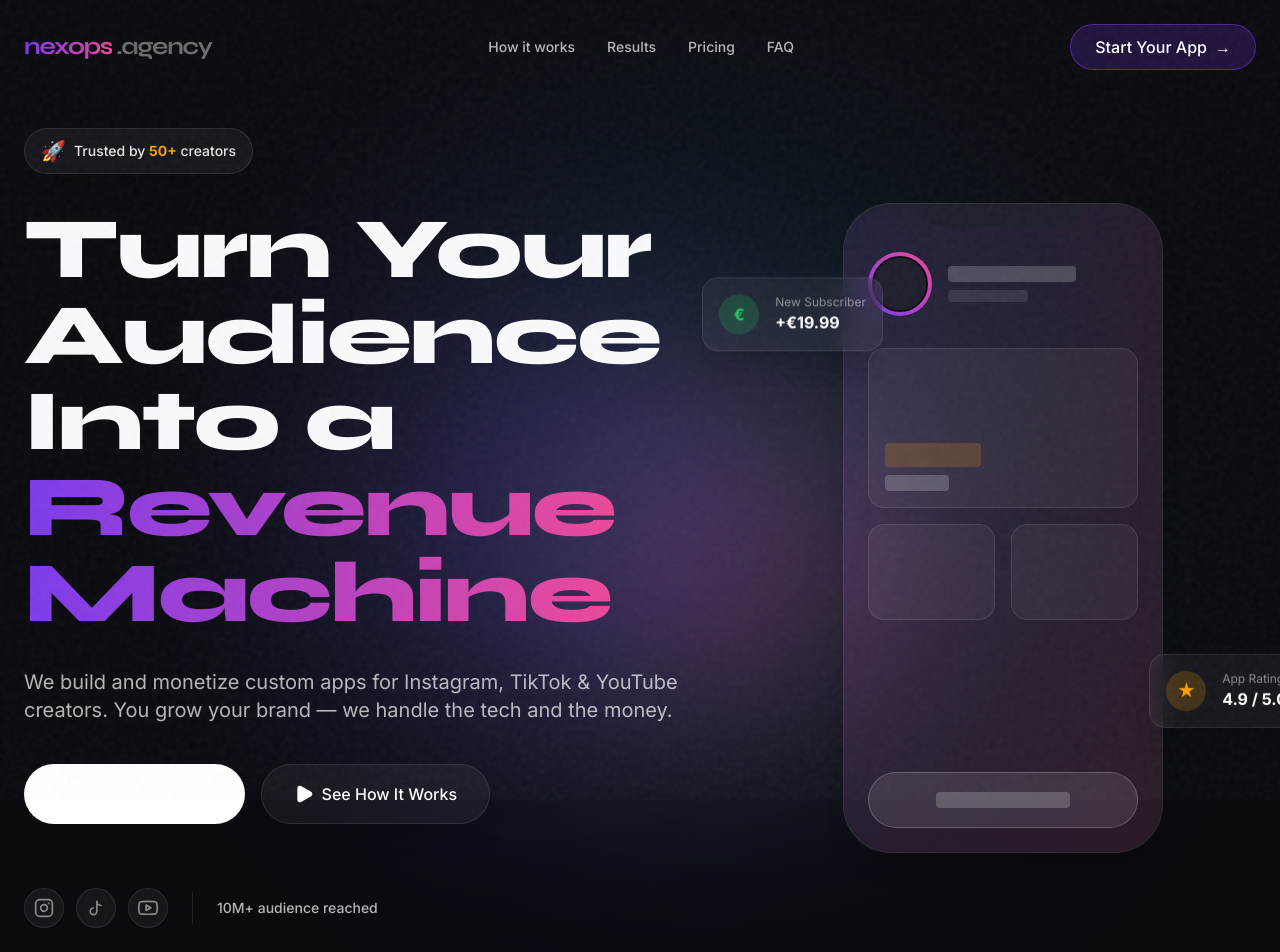
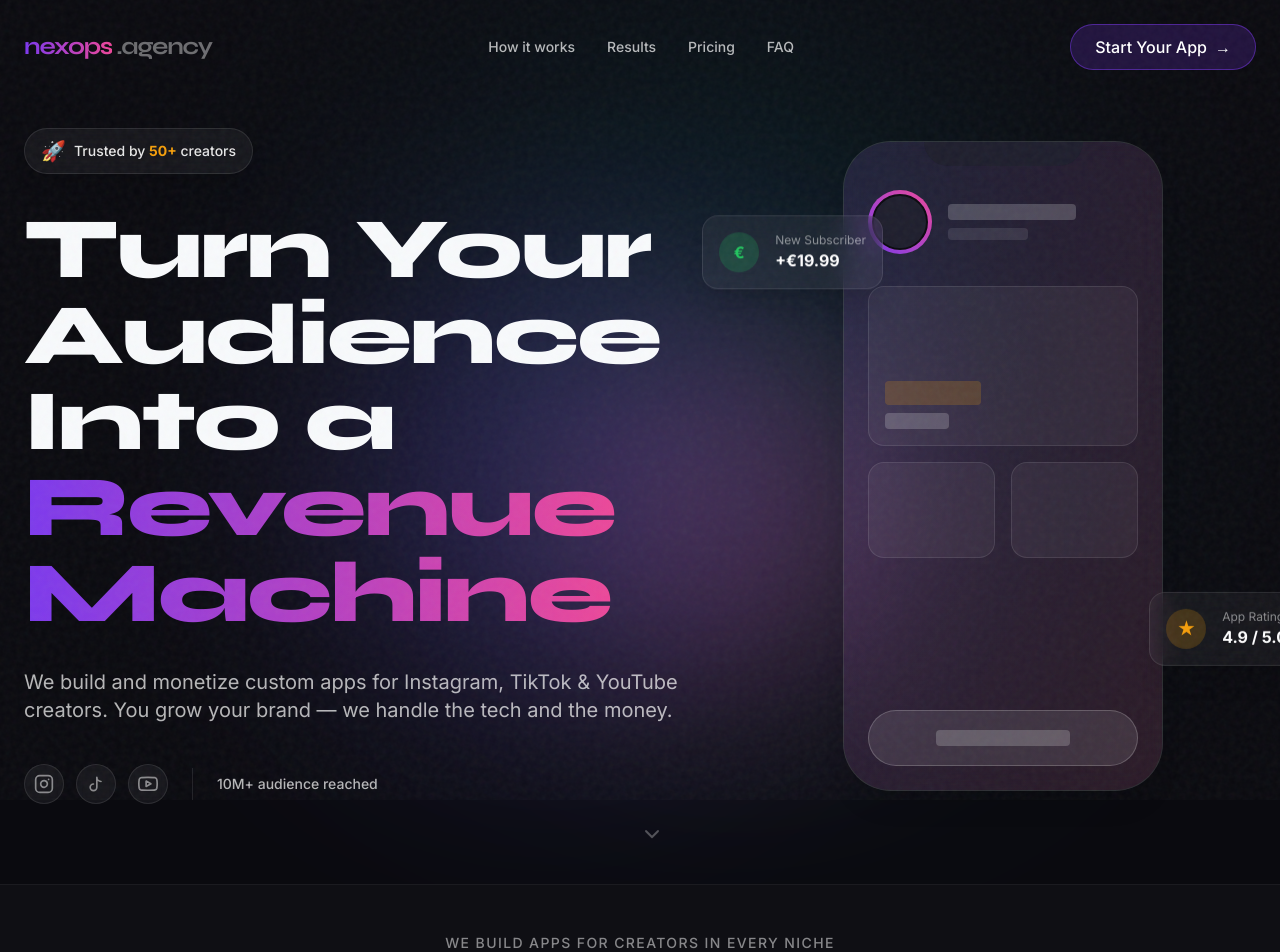
Before and after one commit to knn4064-ops/nexops, a Next.js app: page / in a window 1280 px wide. Shown: the top 952 px of the page. Built offline with nearby package versions, Linux system fonts and the light colour scheme.

Commit message:
update: remove FinalCTA and Hero buttons as requested

```diff
--- a/app/page.tsx
+++ b/app/page.tsx
@@ -8,7 +8,6 @@
 import Testimonials from "@/components/Testimonials";
 import Pricing from "@/components/Pricing";
 import FAQ from "@/components/FAQ";
-import FinalCTA from "@/components/FinalCTA";
 import Footer from "@/components/Footer";
 
 export default function Home() {
@@ -24,7 +23,6 @@
       <Testimonials />
       <Pricing />
       <FAQ />
-      <FinalCTA />
       <Footer />
     </main>
   );
--- a/components/Hero.tsx
+++ b/components/Hero.tsx
@@ -1,10 +1,9 @@
 "use client";
 
 import { motion } from "framer-motion";
-import { ArrowRight, Play, ChevronDown } from "lucide-react";
+import { ChevronDown } from "lucide-react";
 import { InstagramIcon, YoutubeIcon } from "./icons";
 import { useEffect, useState } from "react";
-import Link from "next/link";
 
 const words = "Turn Your Audience Into a Revenue Machine".split(" ");
 
@@ -72,26 +71,6 @@
             You grow your brand — we handle the tech and the money.
           </motion.p>
 
-          <motion.div
-            initial={{ opacity: 0, y: 20 }}
-            animate={{ opacity: 1, y: 0 }}
-            transition={{ duration: 0.5, delay: 1 }}
-            className="flex flex-col sm:flex-row gap-4 w-full sm:w-auto mb-16"
-          >
-            <a href="mailto:andrijana@nexops.agency" className="group relative inline-flex items-center justify-center px-8 py-4 font-medium text-white transition-all duration-200 bg-white text-background rounded-full hover:scale-105 hover:shadow-[0_0_30px_rgba(255,255,255,0.3)]">
-              <span className="font-bold text-lg flex items-center gap-2">
-                Start Your App
-                <ArrowRight size={20} className="group-hover:translate-x-1 transition-transform" />
-              </span>
-            </a>
-
-            <Link href="#how-it-works" className="inline-flex items-center justify-center px-8 py-4 font-medium text-white transition-all duration-200 glass-card rounded-full hover:bg-white/10 hover:scale-105">
-              <span className="flex items-center gap-2">
-                <Play size={20} className="fill-white" />
-                See How It Works
-              </span>
-            </Link>
-          </motion.div>
 
           {/* Social Proof Row */}
           <motion.div
```
